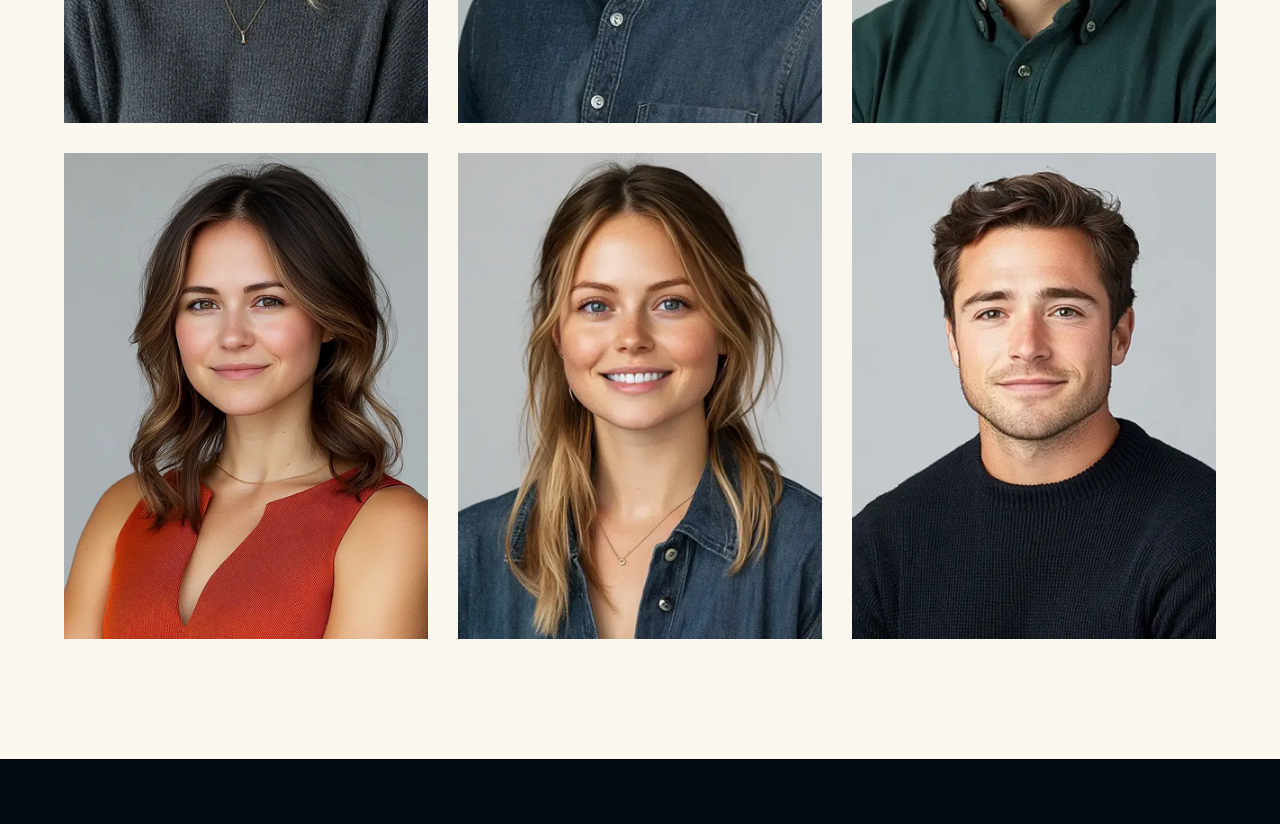
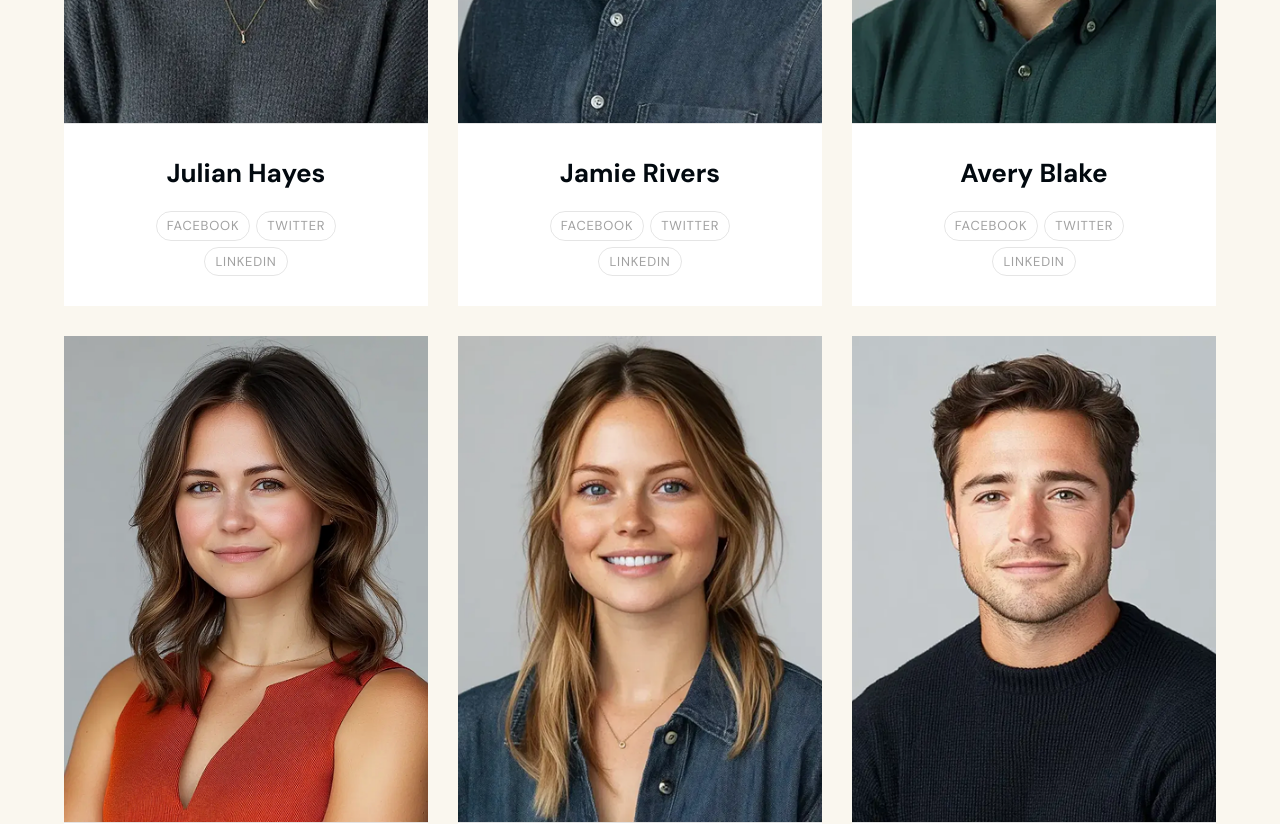
Before and after one commit to Mostofa-zaman/bitox-business-consulting-website, a Next.js app: page /team in a window 1280 px wide. Shown: the part 1460-2284 px from the top of the page. Built offline with nearby package versions, Linux system fonts and the light colour scheme; no server answers.

Commit message:
feat(teamGrid):complete this component with add  expert details and social links

```diff
--- a/src/components/teamMember/TeamGrid.jsx
+++ b/src/components/teamMember/TeamGrid.jsx
@@ -1,9 +1,8 @@
-import React from "react";
+// components/homeTwo/OurExperts.jsx
+import Image from "next/image";
 import Container from "../common/Container";
-import Image from "next/image";
+import { Grid } from "../common/Responsive";
 import allImages from "../helper/imageProvider";
-import { Grid } from "../common/Responsive";
-
 
 const experts = [
   { id: 1, name: "Julian Hayes" },
@@ -11,8 +10,9 @@ const experts = [
   { id: 3, name: "Avery Blake" },
 ];
 
+const socialLinks = ["Facebook", "Twitter", "LinkedIn"];
 
-const TeamGrid = () => {
+export default function TeamGrid() {
   return (
     <section className="bg-bg-secondaryOne py-10 lg:py-[120px]">
       <Container size="lg">
@@ -27,7 +27,8 @@ const TeamGrid = () => {
               Global business experts on stage worldwide today live
             </h2>
           </div>
-           {/* Right: stat box */}
+
+          {/* Right: stat box */}
           <div className="max-w-[392px] p-4 shrink-0 relative">
             {/* Left double dashed border */}
             <svg
@@ -61,7 +62,7 @@ const TeamGrid = () => {
               />
             </svg>
 
-               {/* Bottom double dashed border */}
+            {/* Bottom double dashed border */}
             <svg
               style={{
                 position: "absolute",
@@ -92,6 +93,7 @@ const TeamGrid = () => {
                 strokeDasharray="2 2"
               />
             </svg>
+
             <div className="pl-3">
               <p className="text-[20px] md:text-[38px] lg:text-[70px] font-bold leading-none mb-2 text-primary">
                 99%
@@ -100,11 +102,10 @@ const TeamGrid = () => {
                 Worldwide client satisfaction through lasting partnerships
               </p>
             </div>
+          </div>
+        </div>
 
-
-        </div>
-        </div>
-          {/* ── Expert Cards Grid */}
+        {/* ── Expert Cards Grid */}
         <Grid cols={{ base: 1, md: 3 }} gap={30}>
           {allImages.teamPageMemberArr.map((expert, index) => (
             <div key={expert.id} className="bg-white">
@@ -116,13 +117,26 @@ const TeamGrid = () => {
                   className="object-cover"
                 />
               </div>
-
+              <div className="px-4 md:px-6 xl:px-[80px] py-[30px] border-t border-neutral-200">
+                <p className="text-[26px] font-bold text-center text-primary mb-4.5">
+                  {experts[index]?.name}
+                </p>
+                <div className="flex items-center justify-center gap-1.5 flex-wrap">
+                  {socialLinks.map((link) => (
+                    <a
+                      key={link}
+                      href="#"
+                      className="text-[13px] uppercase tracking-[0.06em] text-neutral-400 hover:text-neutral-700 transition-colors border border-black/10 rounded-[90px] py-1 px-2.5 whitespace-nowrap"
+                    >
+                      {link}
+                    </a>
+                  ))}
+                </div>
+              </div>
             </div>
           ))}
         </Grid>
       </Container>
     </section>
   );
-};
-
-export default TeamGrid;
+}
```
